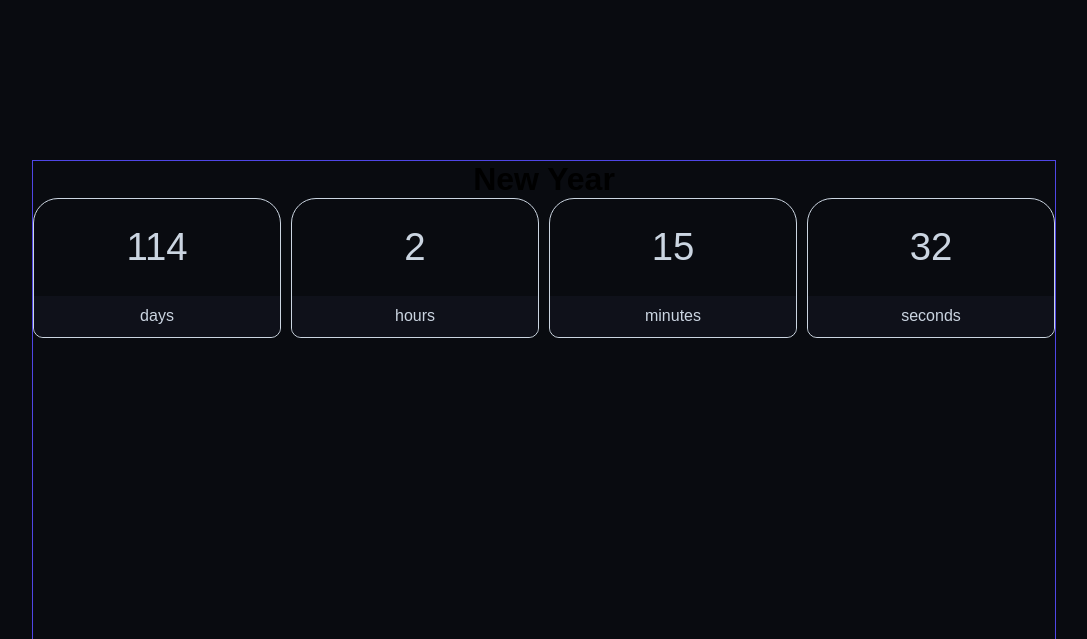
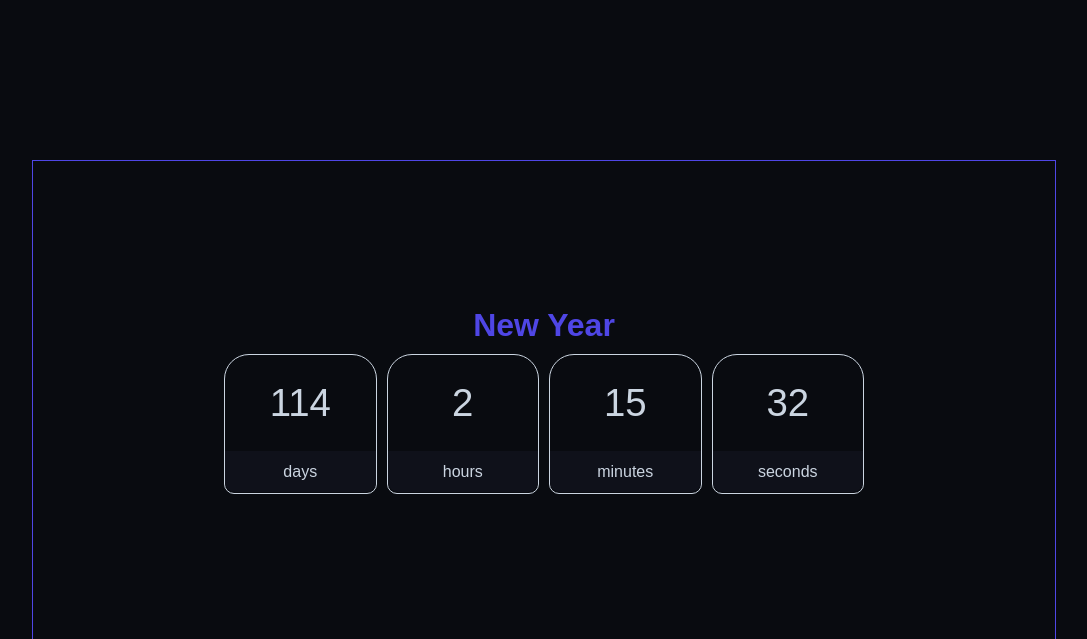
Before and after one commit to aleroses/js__countdown, a plain HTML site: page public/index.html in a window 1280 px wide. Shown: the top 639 px of the page, without its empty margins (96-1183 px from the left). Drawn offline with Linux system fonts and the light colour scheme.

Commit message:
More styles

```diff
--- a/index.html
+++ b/public/index.html
@@ -7,7 +7,12 @@
       content="width=device-width, initial-scale=1.0"
     />
     <title>Countdown: New Year</title>
-    <link rel="stylesheet" href="styles.css" />
+    <link rel="stylesheet" href="./styles/mobile.css" />
+    <link
+      rel="stylesheet"
+      href="./styles/tablet.css"
+      media="(min-width: 640px)"
+    />
   </head>
   <body>
     <main class="main">
@@ -16,17 +21,19 @@
         <section class="section">
           <span class="days number"></span>
           <span class="time">days</span>
-        </section class="section">
+        </section>
         <section class="section">
           <span class="hours number"></span>
           <span class="time">hours</span>
-        </section class="section">
+        </section>
         <section class="section">
-          <span class="minutes number"></span> <span class="time">minutes</span>
-        </section class="section">
+          <span class="minutes number"></span>
+          <span class="time">minutes</span>
+        </section>
         <section class="section">
-          <span class="seconds number"></span> <span class="time">seconds</span>
-        </section class="section">
+          <span class="seconds number"></span>
+          <span class="time">seconds</span>
+        </section>
       </div>
     </main>
     <script src="main.js" defer></script>
--- a/styles.css
+++ b/public/styles/mobile.css
@@ -26,16 +26,24 @@ body {
   width: 80vw;
   height: 60vh;
   text-align: center;
+
+  display: flex;
+  flex-direction: column;
+  align-items: center;
+  justify-content: center;
+  gap: 10px;
+
   border: 1px solid var(--third-color);
-  /* background-color: var(--second-color); */
+  /* background-color: var(--red-logo); */
 }
 
-/* .main h1 {
-  color: var(--second-color);
-} */
+.main h1 {
+  color: var(--third-color);
+}
 
 .countdown {
   width: 100%;
+  max-width: 640px;
   /* font-size: 1.6rem; */
   display: grid;
   grid-template-columns: repeat(
```
Also changed, not shown: public/imgs/background.jpg (renamed from imgs/background.jpg), public/main.js (renamed from main.js), public/styles/tablet.css (added).
